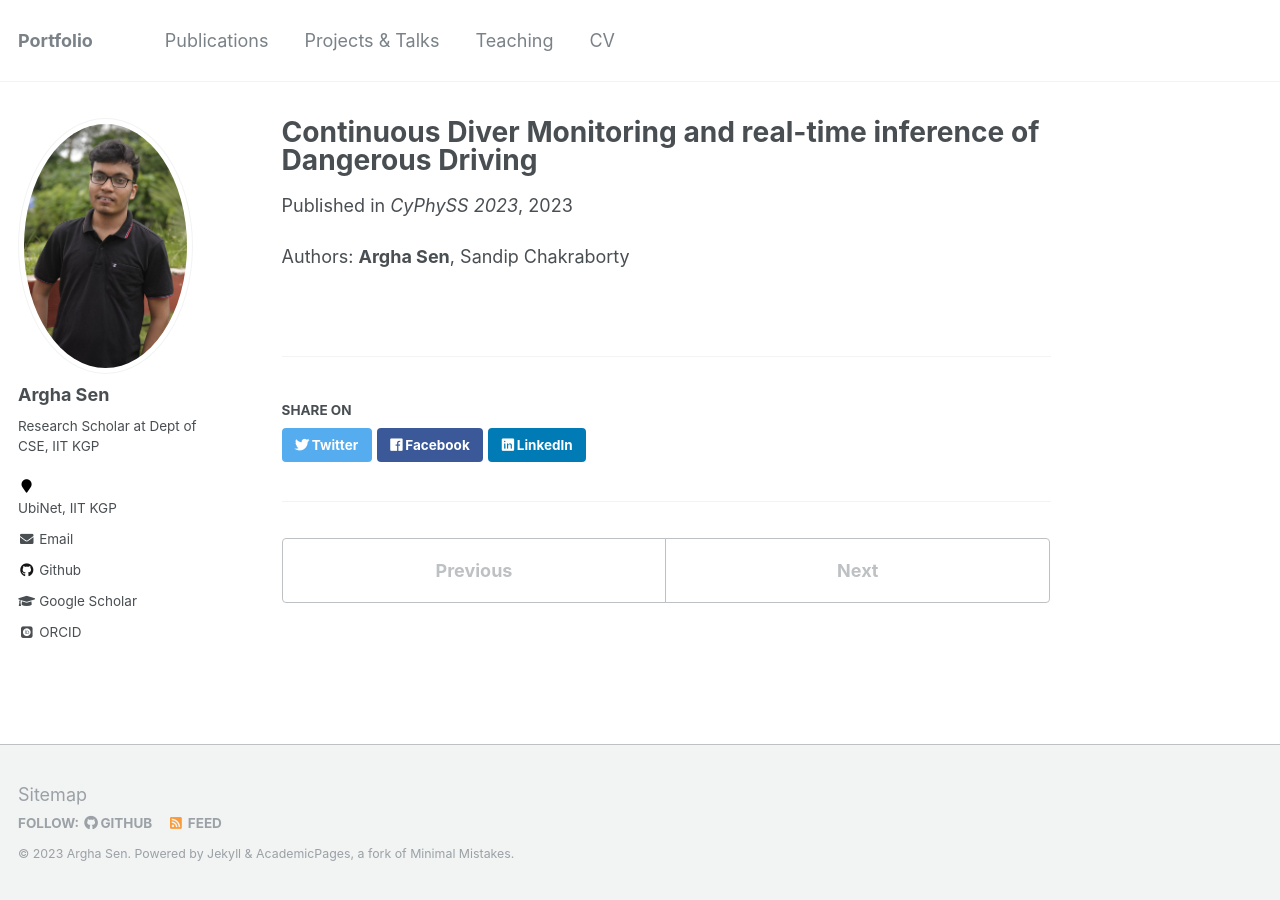
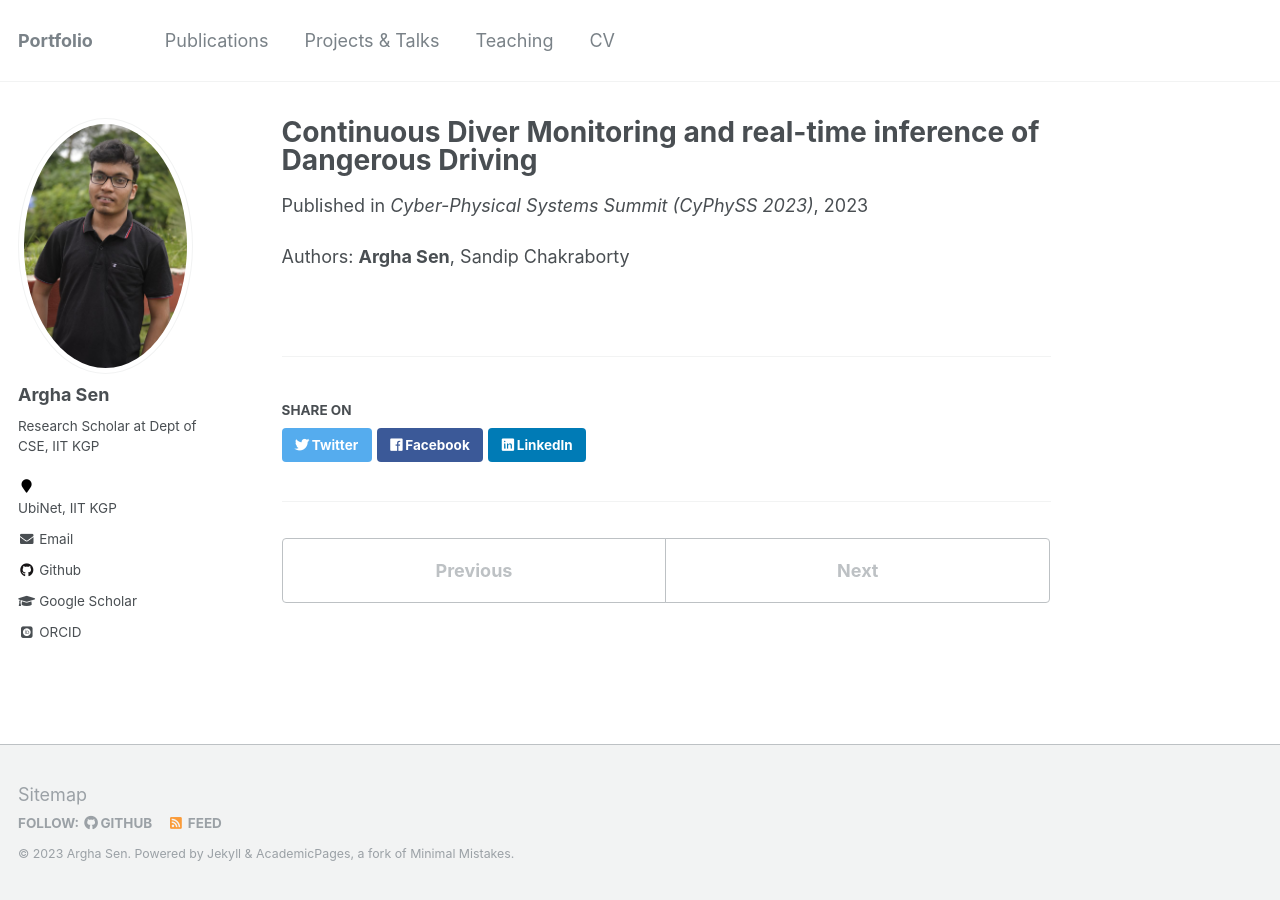
Before and after one commit to arghasen10/arghasen10.github.io, a Jekyll site: the page built from _publications/pub-11.md, in a window 1280 px wide. Built offline with Jekyll 4.4.1, drawn with Linux system fonts in a browser that asks for light colours; some web fonts are replaced.

Commit message:
venue updated

```diff
--- a/_publications/pub-11.md
+++ b/_publications/pub-11.md
@@ -4,7 +4,9 @@ collection: publications
 permalink: /publication/pep-10
 type: accepted
 date: 2023-07-20
-venue: 'CyPhySS 2023'
+venue: 'Cyber-Physical Systems Summit (CyPhySS 2023)'
 ---
 
 Authors: <b>Argha Sen</b>, Sandip Chakraborty <br>
+
+<!-- <b>Best Demo Paper Award.</b> -->
```
